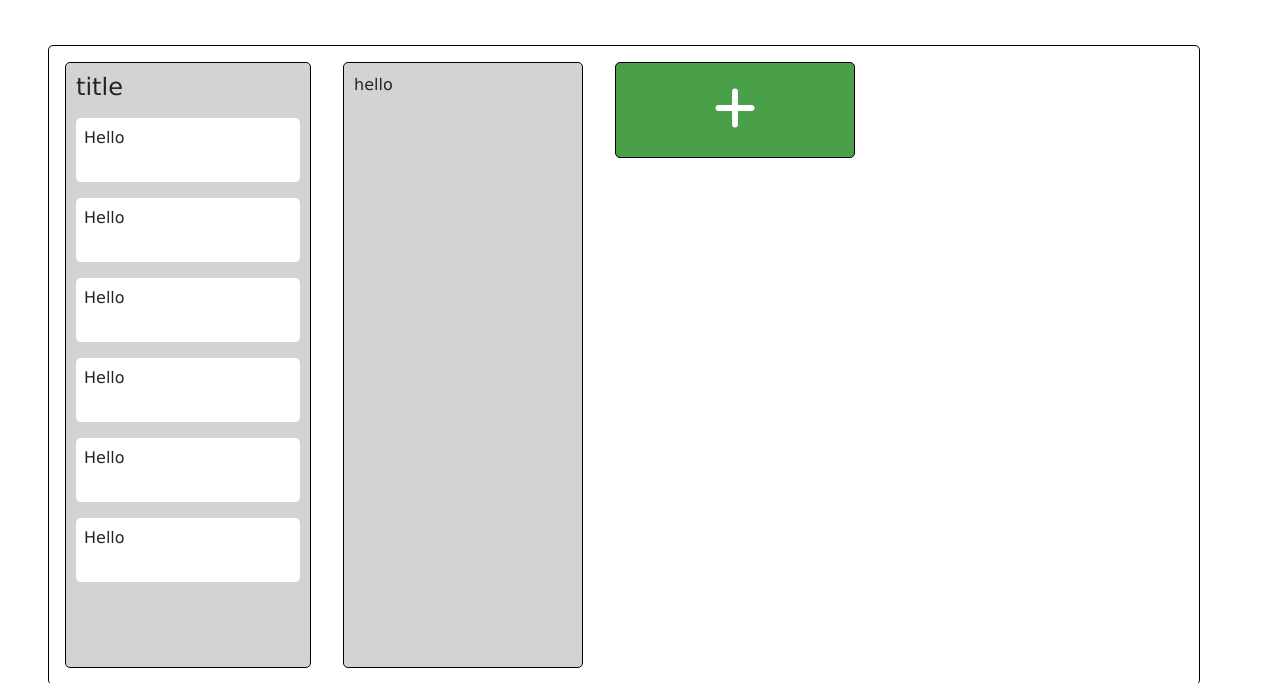
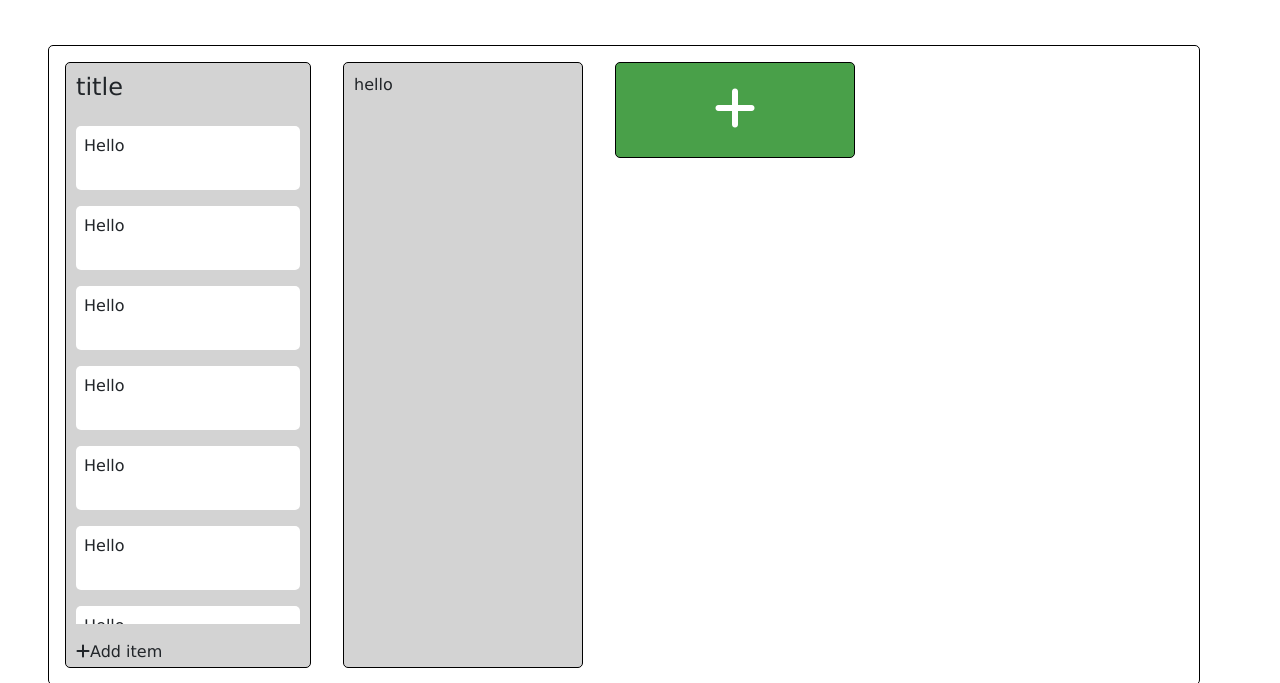
Before and after one commit to eduardwille/DragDropTaskList, a plain HTML site: page index.html in a window 1280 px wide. Shown: the part 83-766 px from the top of the page. Drawn offline with nearby package versions, Linux system fonts and the light colour scheme.

Commit message:
fixed a scrolling issue
Fixed an issue where the list would go off page and scrolling wouldn't work. It would just show a scrollbar that just ignored overflow so it was always just max size

```diff
--- a/index.html
+++ b/index.html
@@ -22,7 +22,17 @@
                     <p>Hello</p>
                     <p>Hello</p>
                     <p>Hello</p>
+                    <p>Hello</p>
+                    <p>Hello</p>
+                    <p>Hello</p>
+                    <p>Hello</p>
+                    <p>Hello</p>
+                    <p>Hello</p>
+                    <p>Hello</p>
+                    <p>Hello</p>
+                    <p>Hello</p>
                 </div>
+            <p class="addItem"><i class="fa-solid fa-plus"></i>Add item</p>
             </div>
             <div class="listItem">hello</div>
         </div>
--- a/stylesheet.css
+++ b/stylesheet.css
@@ -17,6 +17,7 @@
     height:80vh;
     width: 90vw;
     overflow-x: scroll;
+    overflow-y: clip;
     border: 1px solid black;
     border-radius: 5px;
 
@@ -25,17 +26,25 @@
 
 #listContainer {
     display: flex;
+    flex-direction: column;
+    flex-wrap: wrap;
 }
 
 .listItem, .addList {
     display: inline;
     min-width: 15rem;
+    height: 95%;
     border: 1px solid black;
     margin: 1rem;
     padding: 10px;
     border-radius: 5px;
 
     background-color: lightgray;
+}
+
+.listItemContainer {
+    overflow-y: scroll;
+    height: 88%;
 }
 
 .listItemContainer > p {
@@ -50,6 +59,10 @@
     overflow-wrap: break-word;
 }
 
+.addItem {
+    margin-top: 1rem;
+}
+
 .addList {
     height: 6rem;
 
```
